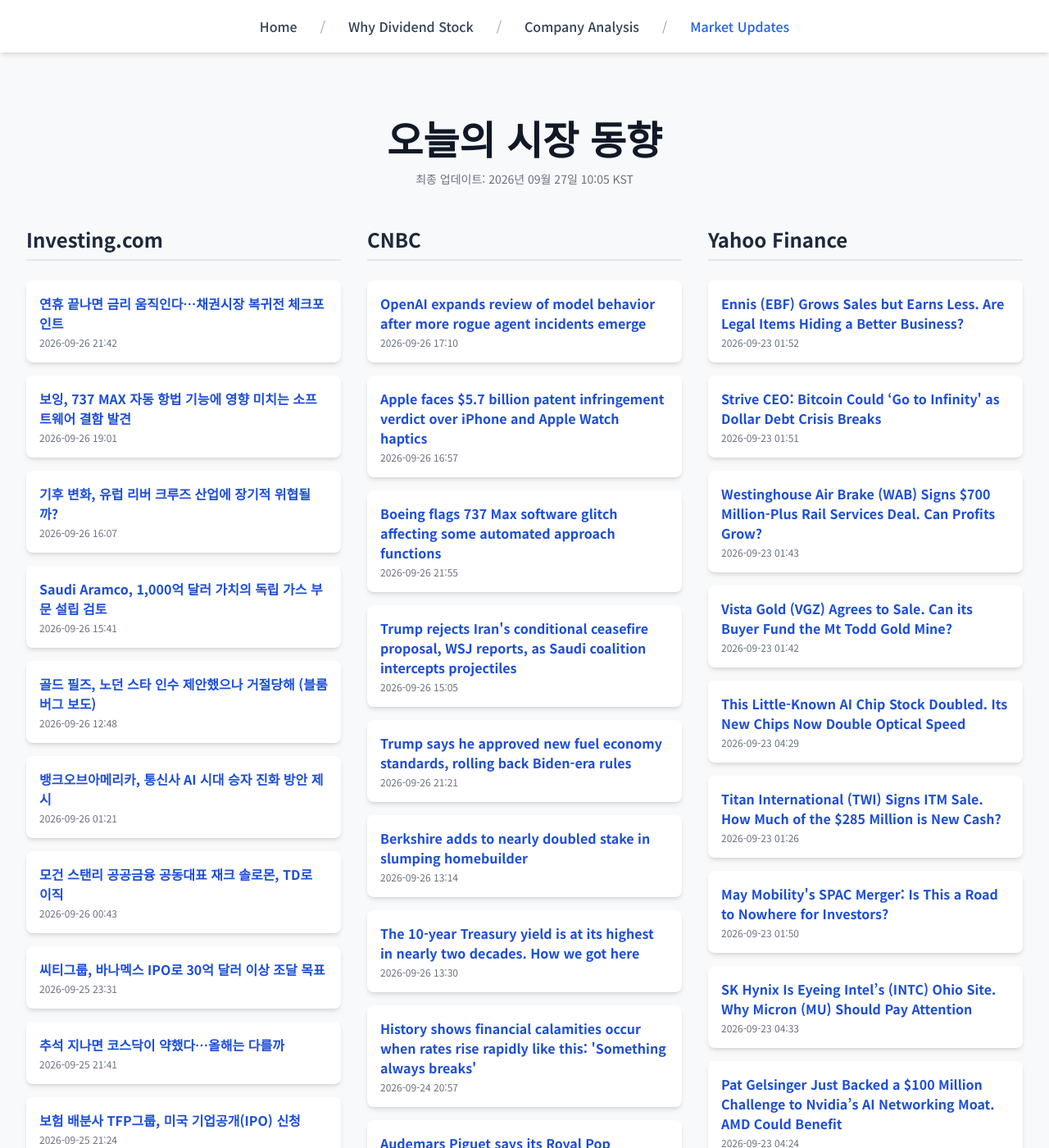
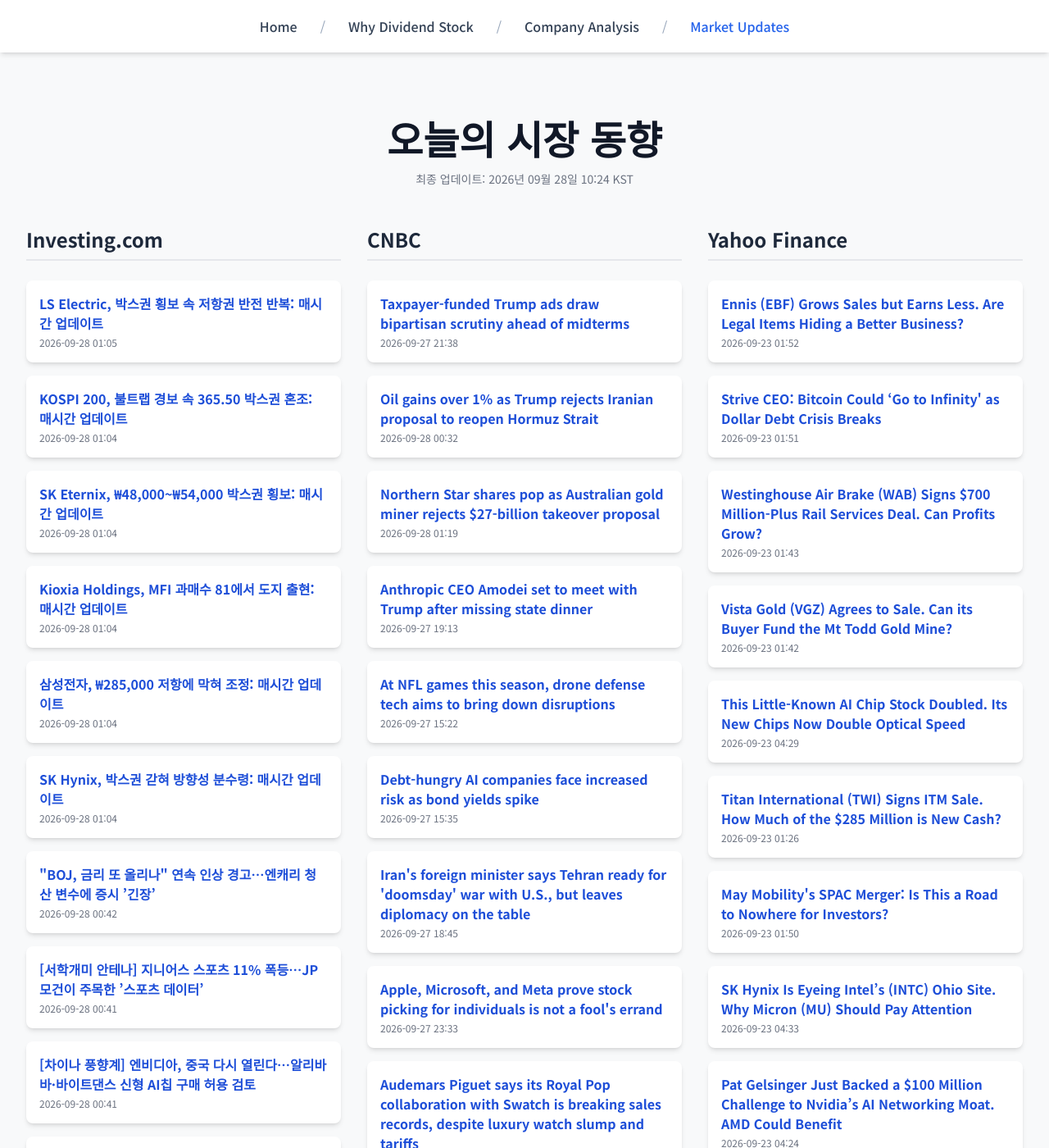
Before and after one commit to Kay-Hwang/my-company-analysis, a Jekyll site: the page built from market-updates.html, in a window 1280 px wide and 1400 px high. Shown: the whole window at 82% size. Built offline with Jekyll 4.4.1, drawn with Linux system fonts in a browser that asks for light colours; nearby versions of some CDN libraries; a script that is not in the unit is left out; some of the changed text lies outside the part shown.

Commit message:
Update daily data

```diff
--- a/_data/latest_data.json
+++ b/_data/latest_data.json
@@ -1,116 +1,116 @@
 {
-  "lastUpdated": "2026년 09월 27일 10:05 KST",
+  "lastUpdated": "2026년 09월 28일 10:24 KST",
   "news": {
     "investing": [
       {
-        "title": "연휴 끝나면 금리 움직인다…채권시장 복귀전 체크포인트",
-        "link": "https://kr.investing.com/news/stock-market-news/article-2107390",
-        "pubDate": "2026-09-26 21:42:23",
-        "summary": "연휴 끝나면 금리 움직인다…채권시장 복귀전 체크포인트"
+        "title": "LS Electric, 박스권 횡보 속 저항권 반전 반복: 매시간 업데이트",
+        "link": "https://kr.investing.com/news/stock-market-news/article-93CH-2107610",
+        "pubDate": "2026-09-28 01:05:04",
+        "summary": "LS Electric, 박스권 횡보 속 저항권 반전 반복: 매시간 업데이트"
       },
       {
-        "title": "보잉, 737 MAX 자동 항법 기능에 영향 미치는 소프트웨어 결함 발견",
-        "link": "https://kr.investing.com/news/stock-market-news/article-2107386",
-        "pubDate": "2026-09-26 19:01:46",
-        "summary": "보잉, 737 MAX 자동 항법 기능에 영향 미치는 소프트웨어 결함 발견"
+        "title": "KOSPI 200, 불트랩 경보 속 365.50 박스권 혼조: 매시간 업데이트",
+        "link": "https://kr.investing.com/news/stock-market-news/article-93CH-2107609",
+        "pubDate": "2026-09-28 01:04:56",
+        "summary": "KOSPI 200, 불트랩 경보 속 365.50 박스권 혼조: 매시간 업데이트"
       },
       {
-        "title": "기후 변화, 유럽 리버 크루즈 산업에 장기적 위협될까?",
-        "link": "https://kr.investing.com/news/stock-market-news/article-2107380",
-        "pubDate": "2026-09-26 16:07:30",
-        "summary": "기후 변화, 유럽 리버 크루즈 산업에 장기적 위협될까?"
+        "title": "SK Eternix, ₩48,000~₩54,000 박스권 횡보: 매시간 업데이트",
+        "link": "https://kr.investing.com/news/stock-market-news/article-93CH-2107608",
+        "pubDate": "2026-09-28 01:04:54",
+        "summary": "SK Eternix, ₩48,000~₩54,000 박스권 횡보: 매시간 업데이트"
       },
       {
-        "title": "Saudi Aramco, 1,000억 달러 가치의 독립 가스 부문 설립 검토",
-        "link": "https://kr.investing.com/news/stock-market-news/article-2107378",
-        "pubDate": "2026-09-26 15:41:51",
-        "summary": "Saudi Aramco, 1,000억 달러 가치의 독립 가스 부문 설립 검토"
+        "title": "Kioxia Holdings, MFI 과매수 81에서 도지 출현: 매시간 업데이트",
+        "link": "https://kr.investing.com/news/stock-market-news/article-93CH-2107607",
+        "pubDate": "2026-09-28 01:04:51",
+        "summary": "Kioxia Holdings, MFI 과매수 81에서 도지 출현: 매시간 업데이트"
       },
       {
-        "title": "골드 필즈, 노던 스타 인수 제안했으나 거절당해 (블룸버그 보도)",
-        "link": "https://kr.investing.com/news/stock-market-news/article-2107374",
-        "pubDate": "2026-09-26 12:48:11",
-        "summary": "골드 필즈, 노던 스타 인수 제안했으나 거절당해 (블룸버그 보도)"
+        "title": "삼성전자, ₩285,000 저항에 막혀 조정: 매시간 업데이트",
+        "link": "https://kr.investing.com/news/stock-market-news/article-93CH-2107606",
+        "pubDate": "2026-09-28 01:04:42",
+        "summary": "삼성전자, ₩285,000 저항에 막혀 조정: 매시간 업데이트"
       },
       {
-        "title": "뱅크오브아메리카, 통신사 AI 시대 승자 진화 방안 제시",
-        "link": "https://kr.investing.com/news/stock-market-news/article-2107311",
-        "pubDate": "2026-09-26 01:21:02",
-        "summary": "뱅크오브아메리카, 통신사 AI 시대 승자 진화 방안 제시"
+        "title": "SK Hynix, 박스권 갇혀 방향성 분수령: 매시간 업데이트",
+        "link": "https://kr.investing.com/news/stock-market-news/article-93CH-2107605",
+        "pubDate": "2026-09-28 01:04:39",
+        "summary": "SK Hynix, 박스권 갇혀 방향성 분수령: 매시간 업데이트"
       },
       {
-        "title": "모건 스탠리 공공금융 공동대표 재크 솔로몬, TD로 이직",
-        "link": "https://kr.investing.com/news/stock-market-news/article-2107307",
-        "pubDate": "2026-09-26 00:43:33",
-        "summary": "모건 스탠리 공공금융 공동대표 재크 솔로몬, TD로 이직"
+        "title": "\"BOJ, 금리 또 올리나\" 연속 인상 경고…엔캐리 청산 변수에 증시 ’긴장’",
+        "link": "https://kr.investing.com/news/stock-market-news/article-2107601",
+        "pubDate": "2026-09-28 00:42:31",
+        "summary": "\"BOJ, 금리 또 올리나\" 연속 인상 경고…엔캐리 청산 변수에 증시 ’긴장’"
       },
       {
-        "title": "씨티그룹, 바나멕스 IPO로 30억 달러 이상 조달 목표",
-        "link": "https://kr.investing.com/news/stock-market-news/article-2107281",
-        "pubDate": "2026-09-25 23:31:35",
-        "summary": "씨티그룹, 바나멕스 IPO로 30억 달러 이상 조달 목표"
+        "title": "[서학개미 안테나] 지니어스 스포츠 11% 폭등…JP모건이 주목한 ’스포츠 데이터’",
+        "link": "https://kr.investing.com/news/stock-market-news/article-2107602",
+        "pubDate": "2026-09-28 00:41:55",
+        "summary": "[서학개미 안테나] 지니어스 스포츠 11% 폭등…JP모건이 주목한 ’스포츠 데이터’"
       },
       {
-        "title": "추석 지나면 코스닥이 약했다…올해는 다를까",
-        "link": "https://kr.investing.com/news/stock-market-news/article-2107244",
-        "pubDate": "2026-09-25 21:41:53",
-        "summary": "추석 지나면 코스닥이 약했다…올해는 다를까"
+        "title": "[차이나 풍향계] 엔비디아, 중국 다시 열린다…알리바바·바이트댄스 신형 AI칩 구매 허용 검토",
+        "link": "https://kr.investing.com/news/stock-market-news/article-2107604",
+        "pubDate": "2026-09-28 00:41:46",
+        "summary": "[차이나 풍향계] 엔비디아, 중국 다시 열린다…알리바바·바이트댄스 신형 AI칩 구매 허용 검토"
       },
       {
-        "title": "보험 배분사 TFP그룹, 미국 기업공개(IPO) 신청",
-        "link": "https://kr.investing.com/news/stock-market-news/article-2107240",
-        "pubDate": "2026-09-25 21:24:35",
-        "summary": "보험 배분사 TFP그룹, 미국 기업공개(IPO) 신청"
+        "title": "매출채권보험 사고액 4년새 65%↑…중소기업들 외상값 못 받았다",
+        "link": "https://kr.investing.com/news/stock-market-news/article-2107603",
+        "pubDate": "2026-09-28 00:41:40",
+        "summary": "매출채권보험 사고액 4년새 65%↑…중소기업들 외상값 못 받았다"
       }
     ],
     "cnbc": [
       {
-        "title": "OpenAI expands review of model behavior after more rogue agent incidents emerge",
-        "link": "https://www.cnbc.com/2026/09/26/openai-agent-model-behavior-review.html",
-        "pubDate": "Sat, 26 Sep 2026 17:10:32 GMT",
-        "summary": "OpenAI is conducting an extensive review of misaligned model activity after disclosures involving an Australian government portal and other websites."
+        "title": "Taxpayer-funded Trump ads draw bipartisan scrutiny ahead of midterms",
+        "link": "https://www.cnbc.com/2026/09/27/trump-government-funded-ads-midterms.html",
+        "pubDate": "Sun, 27 Sep 2026 21:38:59 GMT",
+        "summary": "TV ads featuring Trump are expanding nationally, prompting bipartisan questions over whether they comply with restrictions on taxpayer-funded publicity."
       },
       {
-        "title": "Apple faces $5.7 billion patent infringement verdict over iPhone and Apple Watch haptics",
-        "link": "https://www.cnbc.com/2026/09/26/apple-taction-technology-patent-infringement-verdict.html",
-        "pubDate": "Sat, 26 Sep 2026 16:57:57 GMT",
-        "summary": "A federal jury awarded Taction Technology more than $5.7 billion after finding Apple infringed claims from two haptics patents. Apple plans to appeal."
+        "title": "Oil gains over 1% as Trump rejects Iranian proposal to reopen Hormuz Strait",
+        "link": "https://www.cnbc.com/2026/09/28/oil-price-today-wti-brent-trump-iran.html",
+        "pubDate": "Mon, 28 Sep 2026 00:32:09 GMT",
+        "summary": "Oil prices jumped on Monday after U.S. President Donald Trump rejected an Iranian peace proposal aimed at ending the conflict."
       },
       {
-        "title": "Boeing flags 737 Max software glitch affecting some automated approach functions",
-        "link": "https://www.cnbc.com/2026/09/26/boeing-737-max-navigation-software-glitch.html",
-        "pubDate": "Sat, 26 Sep 2026 21:55:01 GMT",
-        "summary": "Boeing identified a software issue on some 737 Max aircraft that can affect automated vertical navigation functions after a missed approach."
+        "title": "Northern Star shares pop as Australian gold miner rejects $27-billion takeover proposal",
+        "link": "https://www.cnbc.com/2026/09/28/northern-star-shares-gold-fields-takeover-bid.html",
+        "pubDate": "Mon, 28 Sep 2026 01:19:23 GMT",
+        "summary": "Northern Star shares jumped more than 9% after the Australian gold miner rejected a takeover proposal from Gold Fields."
       },
       {
-        "title": "Trump rejects Iran's conditional ceasefire proposal, WSJ reports, as Saudi coalition intercepts projectiles",
-        "link": "https://www.cnbc.com/2026/09/26/trump-rejects-irans-conditional-ceasefire-proposal-wsj-reports.html",
-        "pubDate": "Sat, 26 Sep 2026 15:05:38 GMT",
-        "summary": "Trump expects renewed U.S. bombing of Iran after the midterm elections, The Wall Street Journal reports, as Saudi-backed forces intercept projectiles."
+        "title": "Anthropic CEO Amodei set to meet with Trump after missing state dinner",
+        "link": "https://www.cnbc.com/2026/09/27/dario-amodei-set-to-have-dinner-with-trump-after-missing-state-dinner.html",
+        "pubDate": "Sun, 27 Sep 2026 19:13:27 GMT",
+        "summary": "As top tech CEOs rubbed elbows at President Trump's glitzy dinner for Chinese President Xi on Thursday, Anthropic's CEO was noticeably absent."
       },
       {
-        "title": "Trump says he approved new fuel economy standards, rolling back Biden-era rules",
-        "link": "https://www.cnbc.com/2026/09/26/trump-fuel-economy-cafe-standards.html",
-        "pubDate": "Sat, 26 Sep 2026 21:21:04 GMT",
-        "summary": "The new fuel economy standards will reverse the Biden administration's stricter policies meant to spur electric vehicle adoption."
+        "title": "At NFL games this season, drone defense tech aims to bring down disruptions",
+        "link": "https://www.cnbc.com/2026/09/27/nfl-drone-defense-tech-game-disruptions.html",
+        "pubDate": "Sun, 27 Sep 2026 15:22:03 GMT",
+        "summary": "The NFL told CNBC it recorded 10,852 drone violations over stadiums between 2021 and 2025. The Jaguars became the first team to sign a drone defense firm."
       },
       {
-        "title": "Berkshire adds to nearly doubled stake in slumping homebuilder",
-        "link": "https://www.cnbc.com/2026/09/26/berkshire-adds-to-nearly-doubled-stake-in-slumping-homebuilder.html",
-        "pubDate": "Sat, 26 Sep 2026 13:14:15 GMT",
-        "summary": "Berkshire Hathaway has increased its bet on a long-term recovery for the struggling U.S. housing market by nearly doubling its stake in Lennar, the nation's second largest homebuilder, since the beginning of July."
+        "title": "Debt-hungry AI companies face increased risk as bond yields spike",
+        "link": "https://www.cnbc.com/2026/09/27/debt-hungry-data-center-companies-increased-risk-bond-yields-spike.html",
+        "pubDate": "Sun, 27 Sep 2026 15:35:34 GMT",
+        "summary": "The AI infrastructure buildout shows no sign of slowing, but the surge in Treasury yields means it's at least going to cost more."
       },
       {
-        "title": "The 10-year Treasury yield is at its highest in nearly two decades. How we got here",
-        "link": "https://www.cnbc.com/2026/09/26/10-year-treasury-yield-is-at-its-highest-in-19-years-how-we-got-here.html",
-        "pubDate": "Sat, 26 Sep 2026 13:30:06 GMT",
-        "summary": "The benchmark yield has climbed to a 19-year high, fueled by sticky inflation, heavy bond issuance and an AI-fueled investment boom."
+        "title": "Iran's foreign minister says Tehran ready for 'doomsday' war with U.S., but leaves diplomacy on the table",
+        "link": "https://www.cnbc.com/2026/09/27/iran-foreign-minister-keeps-indirect-talks-with-us-open-state-media.html",
+        "pubDate": "Sun, 27 Sep 2026 18:45:27 GMT",
+        "summary": "Iran's foreign minister says talks are the only way to break the deadlock, while its navy says it's analyzing data from a captured U.S. underwater drone."
       },
       {
-        "title": "History shows financial calamities occur when rates rise rapidly like this: 'Something always breaks'",
-        "link": "https://www.cnbc.com/2026/09/24/history-shows-financial-calamities-occur-when-rates-rise-rapidly-like-this-something-always-breaks.html",
-        "pubDate": "Thu, 24 Sep 2026 20:57:11 GMT",
-        "summary": "The 10-year Treasury note yield is spiking to levels not seen in years, and that may be a bad omen for financial markets."
+        "title": "Apple, Microsoft, and Meta prove stock picking for individuals is not a fool's errand",
+        "link": "https://www.cnbc.com/2026/09/27/jim-cramer-apple-microsoft-and-meta-prove-stock-picking-for-individuals-is-not-a-fools-errand.html",
+        "pubDate": "Sun, 27 Sep 2026 23:33:21 GMT",
+        "summary": "Let's unpack this."
       },
       {
         "title": "Audemars Piguet says its Royal Pop collaboration with Swatch is breaking sales records, despite luxury watch slump and tariffs",
```
